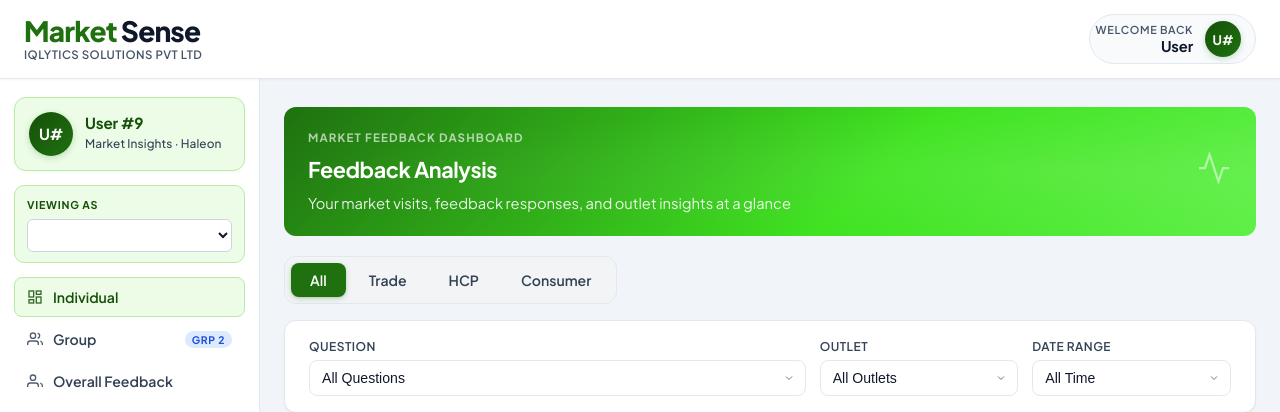
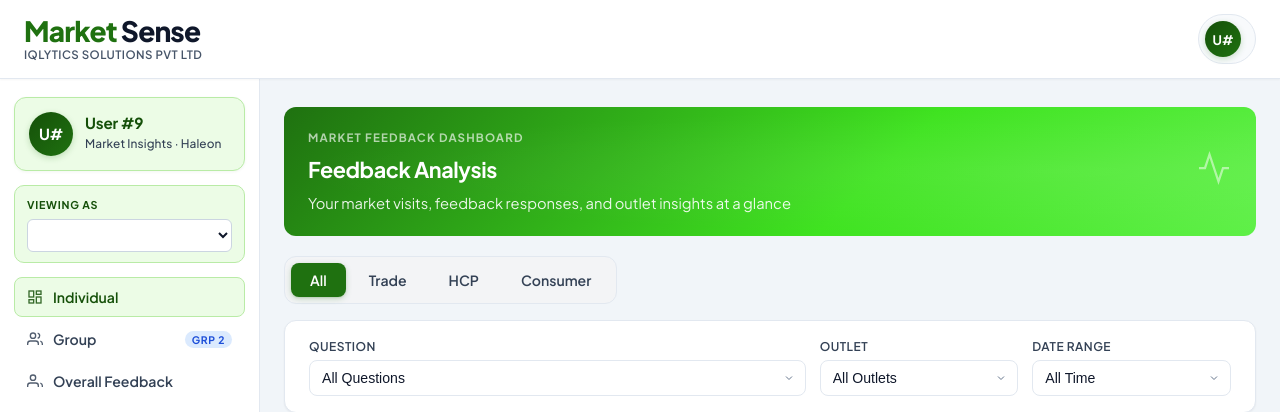
Before and after one commit to abhi9716/SenseMark, a FastAPI app: page / in a window 1280 px wide. Shown: the top 412 px of the page. Run offline with FastAPI, Linux system fonts and the light colour scheme; data that the repository does not hold is empty; some libraries are stand-ins or nearby versions.

Commit message:
fix: remove Welcome back and name from header
Co-Authored-By: Claude Sonnet 4.6 <noreply@anthropic.com>

```diff
--- a/templates/index.html
+++ b/templates/index.html
@@ -23,10 +23,6 @@
             </div>
             <div class="header-right">
                 <div class="header-user" id="headerUser">
-                    <div class="header-user-meta">
-                        <span class="header-user-greeting">Welcome back</span>
-                        <span class="header-user-name" id="headerUserName">Kedar Lele</span>
-                    </div>
                     <div class="header-user-avatar" id="headerUserAvatar" aria-hidden="true">KL</div>
                 </div>
             </div>
```
